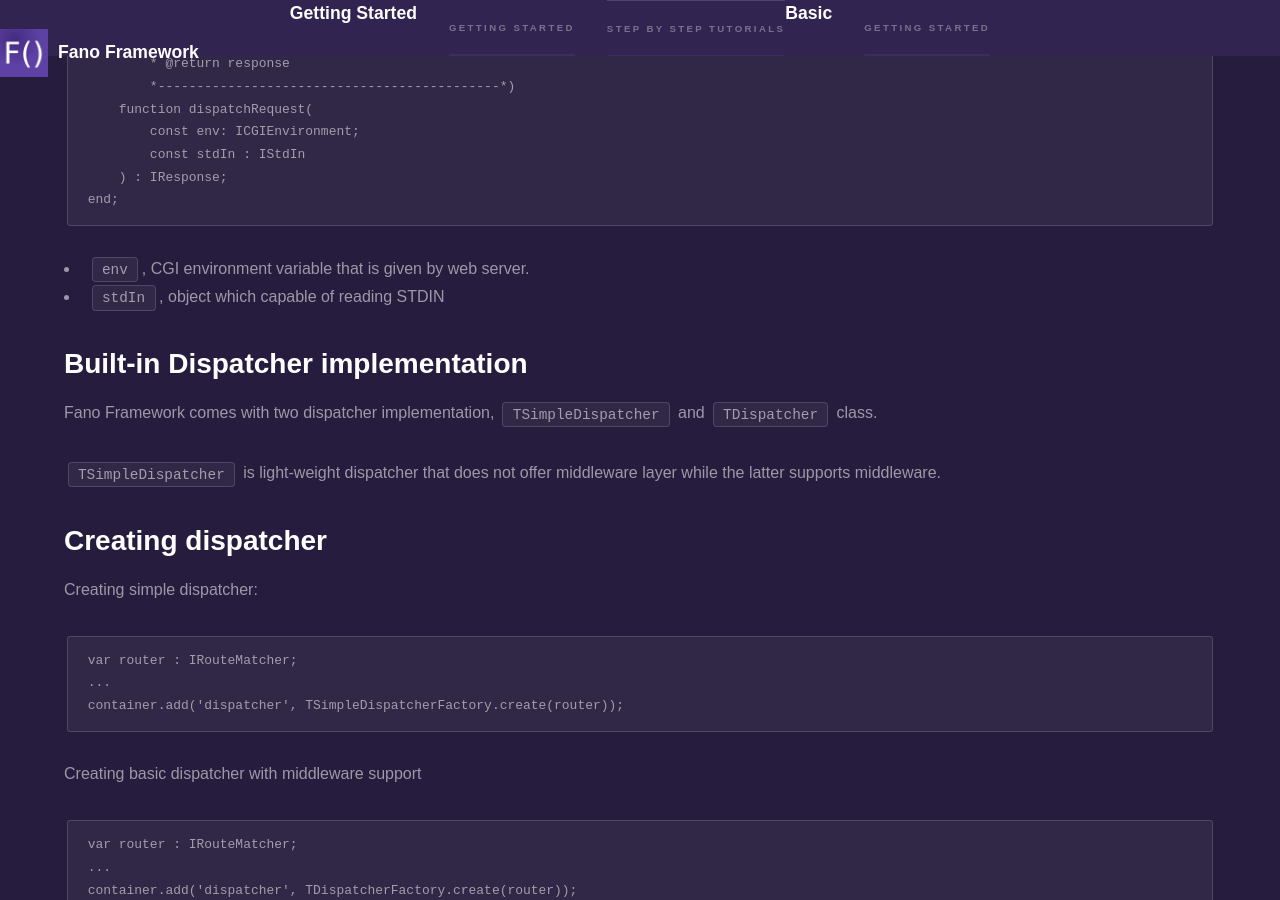
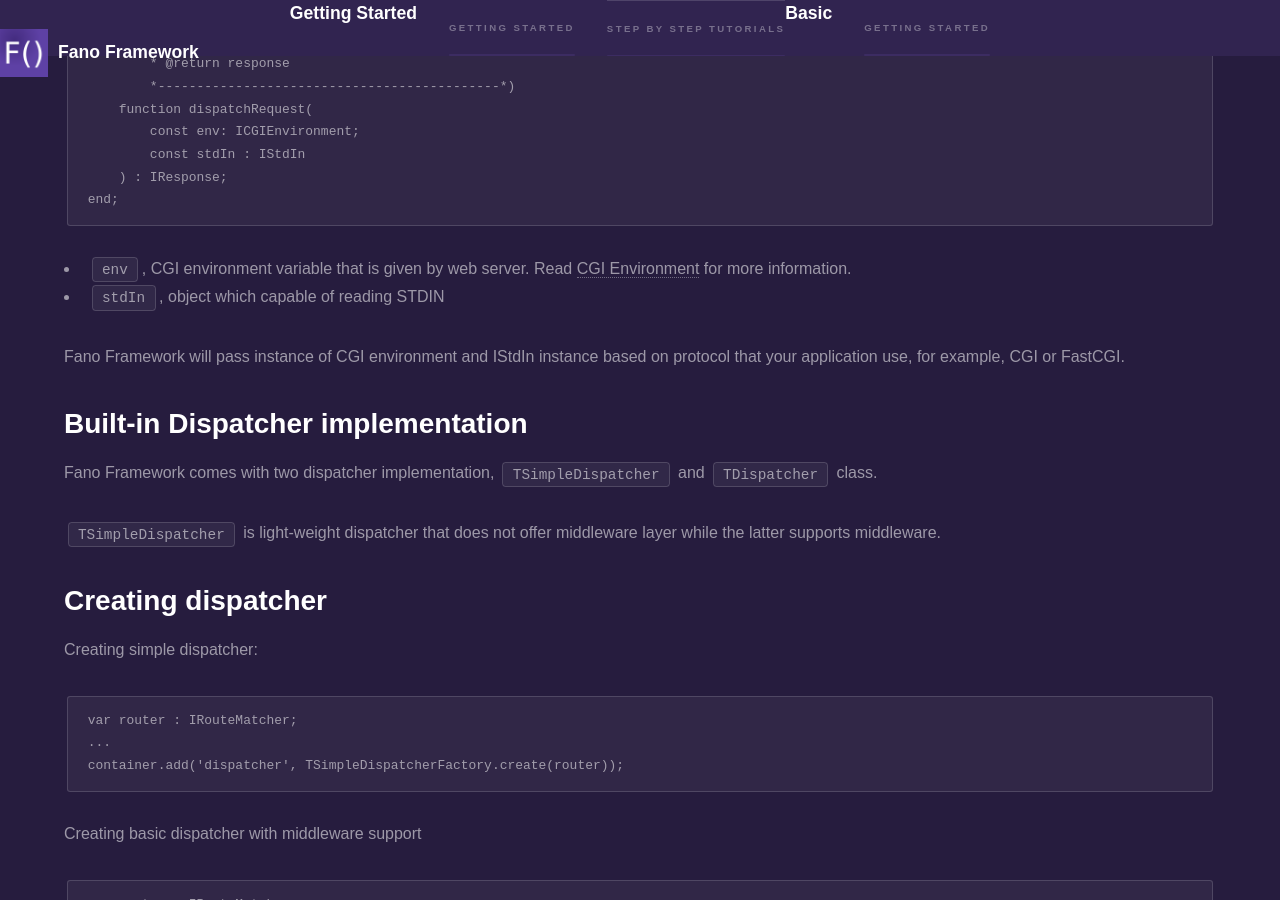
Before and after one commit to fanoframework/fanoframework.github.io, a Jekyll site: the page built from dispatcher/index.md, in a window 1280 px wide and 900 px high, scrolled down 605 px. Built offline with Jekyll 4.4.1, drawn with Linux system fonts in a browser that asks for light colours; our own code applies the rules of GitHub Pages for plain Markdown files.

Commit message:
improve dispatche content

````diff
--- a/dispatcher/index.md
+++ b/dispatcher/index.md
@@ -28,8 +28,10 @@ IDispatcher = interface
     ) : IResponse;
 end;
 ```
-- `env`, CGI environment variable that is given by web server.
+- `env`, CGI environment variable that is given by web server. Read [CGI Environment](/environment) for more information.
 - `stdIn`, object which capable of reading STDIN
+
+Fano Framework will pass instance of CGI environment and IStdIn instance based on protocol that your application use, for example, CGI or FastCGI.
 
 ## Built-in Dispatcher implementation
 
````
Also changed, not shown: middlewares/index.md (+1 -1 lines).
